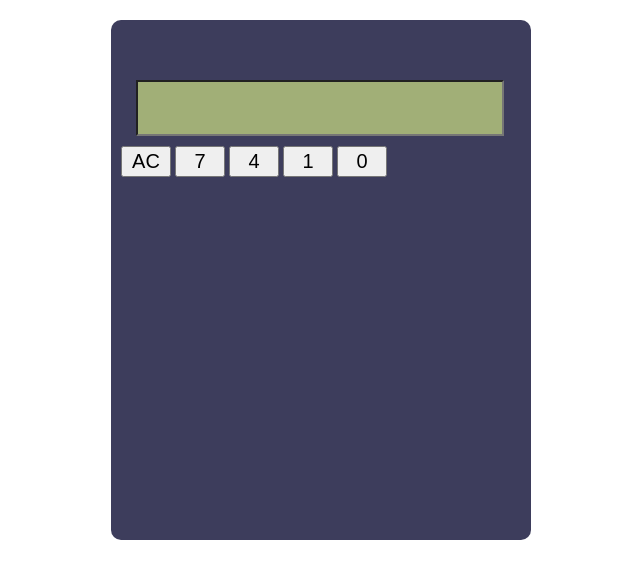
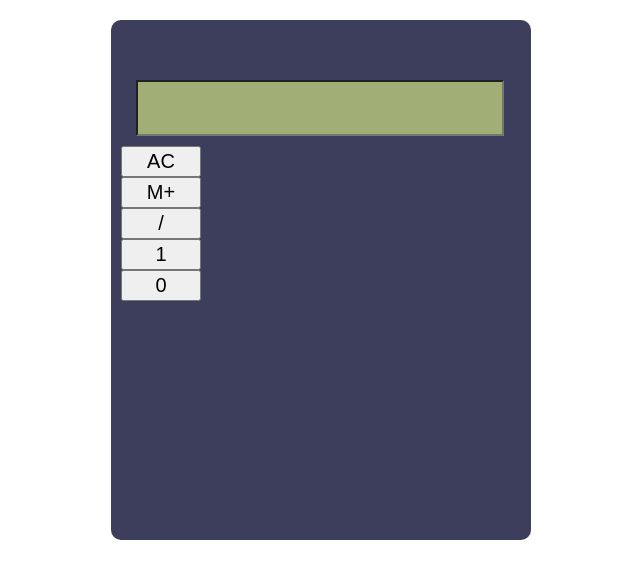
Before and after one commit to TanmayVidhate/ICP-8-Assignment-18, a plain HTML site: page index.html in a window 1280 px wide. Shown: the whole page, without its empty margins (319-959 px from the left). Drawn offline with Linux system fonts and the light colour scheme.

Commit message:
add parent-button css

```diff
--- a/index.html
+++ b/index.html
@@ -30,9 +30,15 @@
 
         .Btn{
             text-align: center;
-            width: 50px;
+            width: 80px;
             padding: 2px;
             font-size: 20px;
+        }
+
+        .parent-button{
+            display: flex;
+            flex-direction: column;
+            height: 200px;
         }
     </style>
 </head>
@@ -43,8 +49,8 @@
 
         <div class="parent-button">
             <button class="Btn">AC</button>
-            <button class="Btn">7</button>
-            <button class="Btn">4</button>
+            <button class="Btn">M+</button>
+            <button class="Btn">/</button>
             <button class="Btn">1</button>
             <button class="Btn">0</button>
 
```
